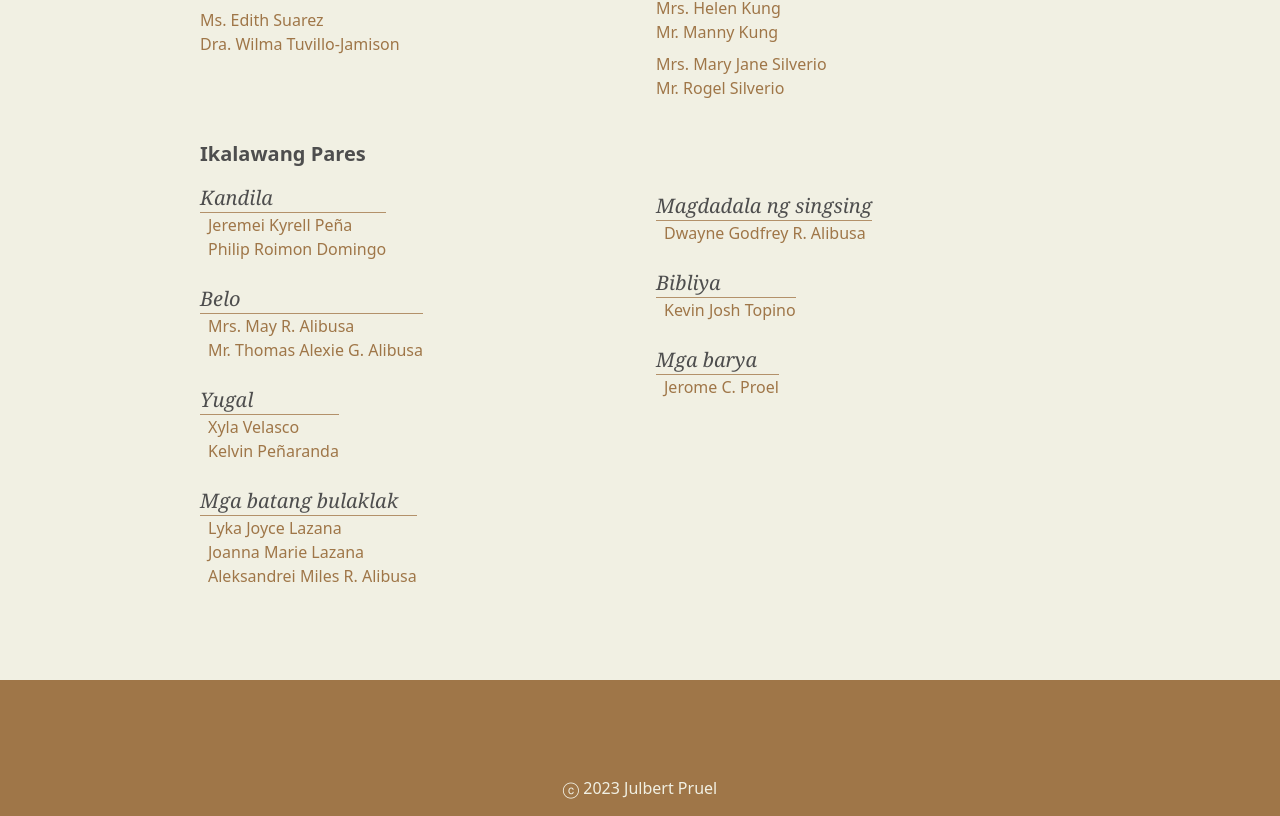
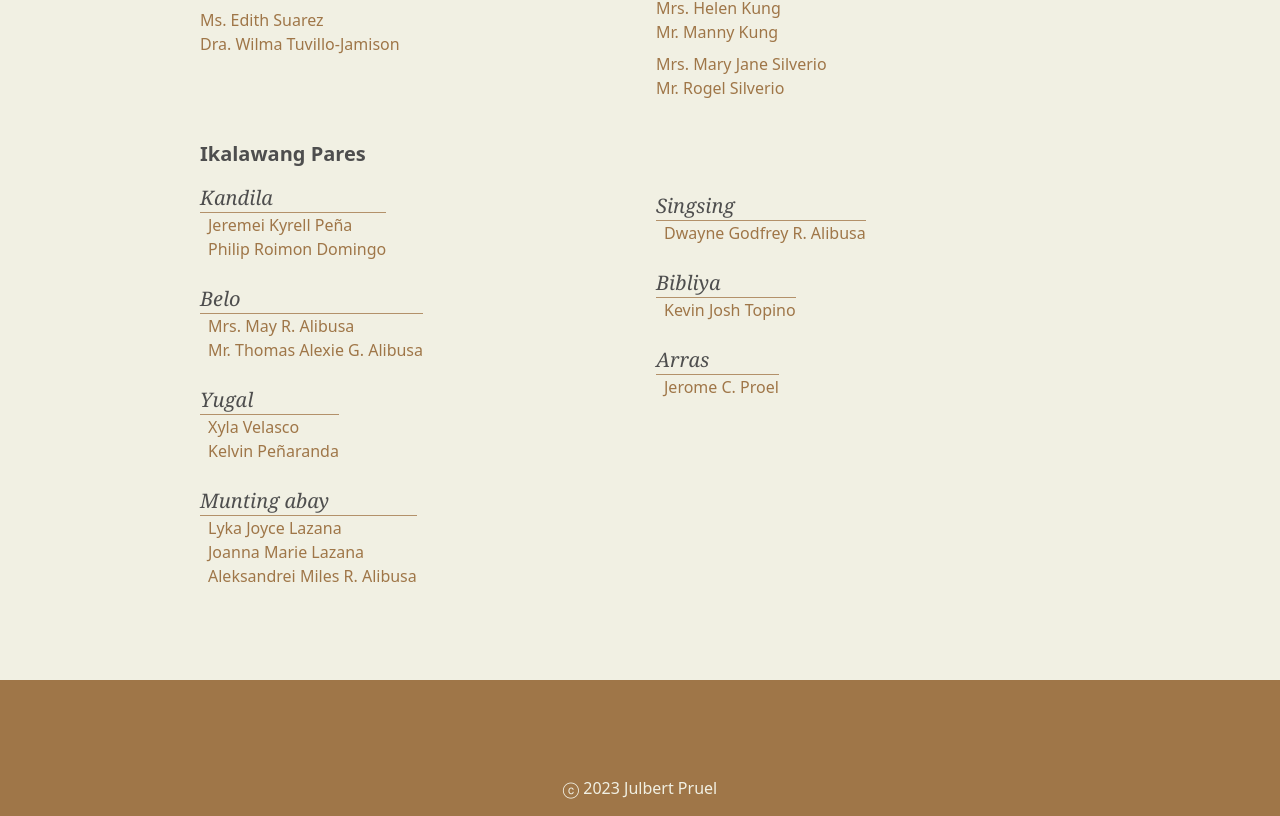
Before and after one commit to bherthchavez/wedding_site, a React (Vite) app: page / in a window 1280 px wide. Shown: the part 3803-4619 px from the top of the page. Built offline with nearby package versions, Linux system fonts and the light colour scheme; a web font is replaced by a local one.

Commit message:
Update Entourage.jsx

```diff
--- a/src/components/Entourage.jsx
+++ b/src/components/Entourage.jsx
@@ -165,7 +165,7 @@ const Entourage = () => {
                             <div className="text-left ">
                                 <div className="my-2 text-[#9f7648] text-base font-medium ">
                                     <div className="flex flex-col">
-                                        <p className="text-[#4e4e4e] font-serif text-xl italic border-b border-1 border-[#b3916a] ">Mga batang bulaklak</p>
+                                        <p className="text-[#4e4e4e] font-serif text-xl italic border-b border-1 border-[#b3916a] ">Munting abay</p>
                                         <h2 className="pl-2">Lyka Joyce Lazana</h2>
                                         <h2 className="pl-2">Joanna Marie Lazana</h2>
                                         <h2 className="pl-2">Aleksandrei Miles R. Alibusa</h2>
@@ -179,7 +179,7 @@ const Entourage = () => {
                             <div className="text-left ">
                                 <div className="my-2 text-[#9f7648] text-base font-medium ">
                                     <div className="flex flex-col">
-                                        <p className="text-[#4e4e4e] font-serif text-xl italic border-b border-1 border-[#b3916a] ">Magdadala ng singsing</p>
+                                        <p className="text-[#4e4e4e] font-serif text-xl italic border-b border-1 border-[#b3916a] ">Singsing</p>
                                         <h2 className="pl-2">Dwayne Godfrey R. Alibusa</h2>
                                     </div>
                                 </div>
@@ -199,7 +199,7 @@ const Entourage = () => {
                             <div className="text-left ">
                                 <div className="my-2 text-[#9f7648] text-base font-medium ">
                                     <div className="flex flex-col">
-                                        <p className="text-[#4e4e4e] font-serif text-xl italic border-b border-1 border-[#b3916a] ">Mga barya</p>
+                                        <p className="text-[#4e4e4e] font-serif text-xl italic border-b border-1 border-[#b3916a] ">Arras</p>
                                         <h2 className="pl-2">Jerome C. Proel</h2>
                                     </div>
                                 </div>
```
